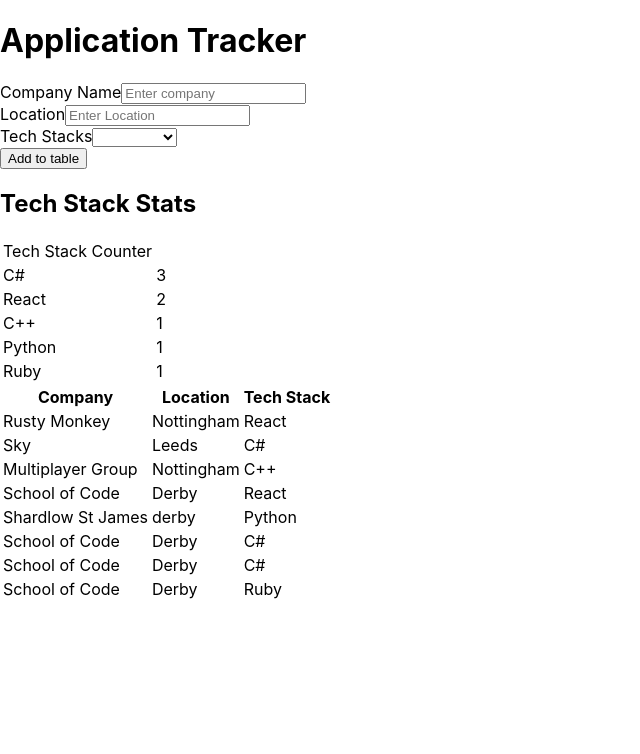
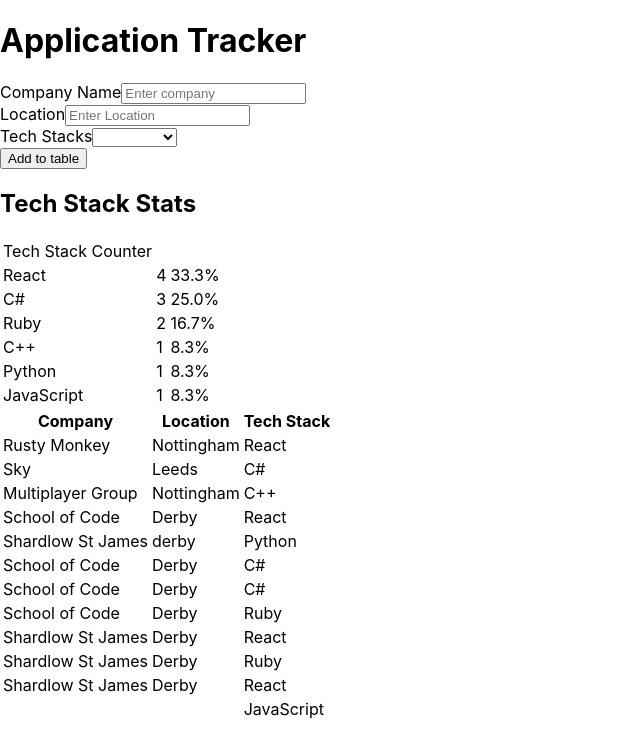
Before and after one commit to paulg44/applications, a React (Create React App) app in the folder applications_tracker/: page / in a window 1280 px wide. Shown: the top 754 px of the page, without its empty margins (0-640 px from the left). Built offline with nearby package versions, Linux system fonts and the light colour scheme.

Commit message:
add a percentage for each tech stack

```diff
--- a/applications_tracker/src/Stats/Stats.js
+++ b/applications_tracker/src/Stats/Stats.js
@@ -13,6 +13,7 @@
 
 function Stats() {
   const techCounts = {};
+  console.log(techCounts);
 
   data.companies.forEach((company) => {
     const tech = company.techStack;
@@ -25,6 +26,17 @@
 
   const sortedArr = Object.entries(techCounts).sort((a, b) => b[1] - a[1]);
   console.log(sortedArr);
+
+  let totalCountForPercentage = 0;
+  for (const key in techCounts) {
+    totalCountForPercentage += techCounts[key];
+  }
+  console.log(totalCountForPercentage);
+
+  function percentageOfTechStack(techValue, total) {
+    const percent = (techValue / total) * 100;
+    return percent.toFixed(1);
+  }
 
   return (
     <div>
@@ -40,6 +52,7 @@
             <tr key={tech}>
               <td>{tech}</td>
               <td>{count}</td>
+              <td>{percentageOfTechStack(count, totalCountForPercentage)}%</td>
             </tr>
           ))}
         </tbody>
--- a/applications_tracker/src/data.json
+++ b/applications_tracker/src/data.json
@@ -47,6 +47,30 @@
       "location": "Derby",
       "techStack": "Ruby",
       "id": 8
+    },
+    {
+      "company": "Shardlow St James",
+      "location": "Derby",
+      "techStack": "React",
+      "id": 9
+    },
+    {
+      "company": "Shardlow St James",
+      "location": "Derby",
+      "techStack": "Ruby",
+      "id": 10
+    },
+    {
+      "company": "Shardlow St James",
+      "location": "Derby",
+      "techStack": "React",
+      "id": 11
+    },
+    {
+      "company": "",
+      "location": "",
+      "techStack": "JavaScript",
+      "id": 12
     }
   ]
 }
```
